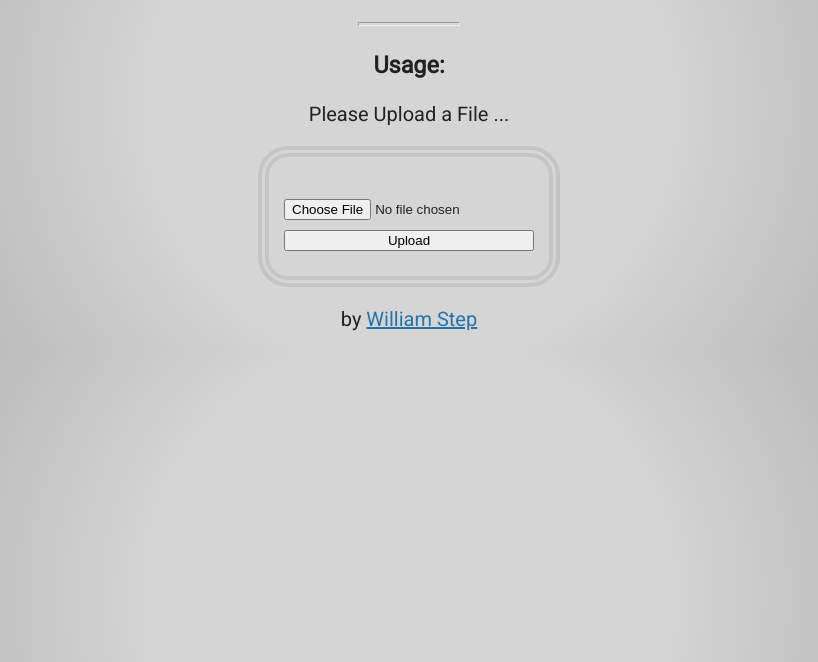
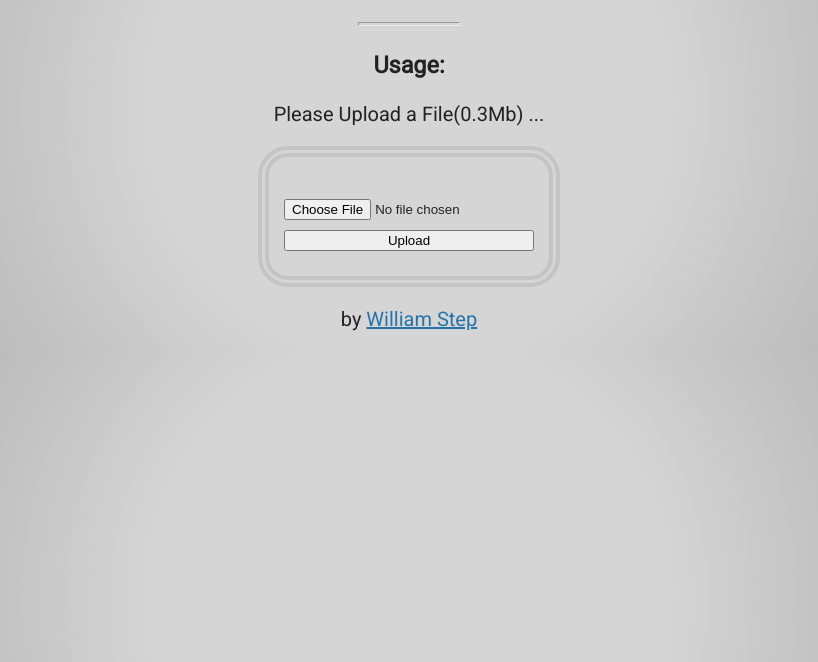
Before and after one commit to will-s-205/fcc-boilerplate-project-filemetadata, a website: page views/index.html in a window 1280 px wide. Shown: the part 138-800 px from the top of the page, without its empty margins (231-1049 px from the left). Drawn offline with Linux system fonts and the light colour scheme.

Commit message:
Update index.html

```diff
--- a/views/index.html
+++ b/views/index.html
@@ -16,7 +16,7 @@
 
         <h3>Usage:</h3>
         <p>
-          Please Upload a File ...
+          Please Upload a File(0.3Mb) ...
         </p>
         <div class="view">
           <h4 id="output"></h4>
```
